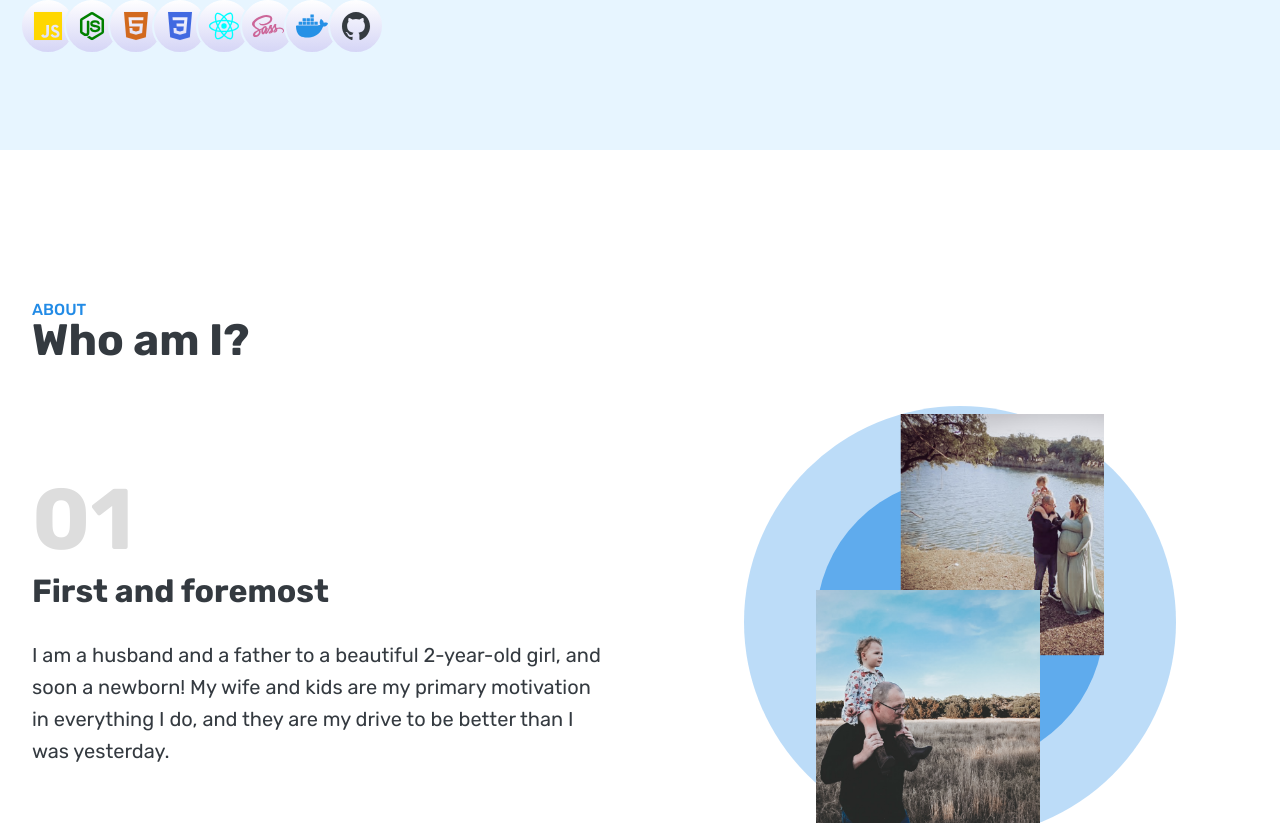
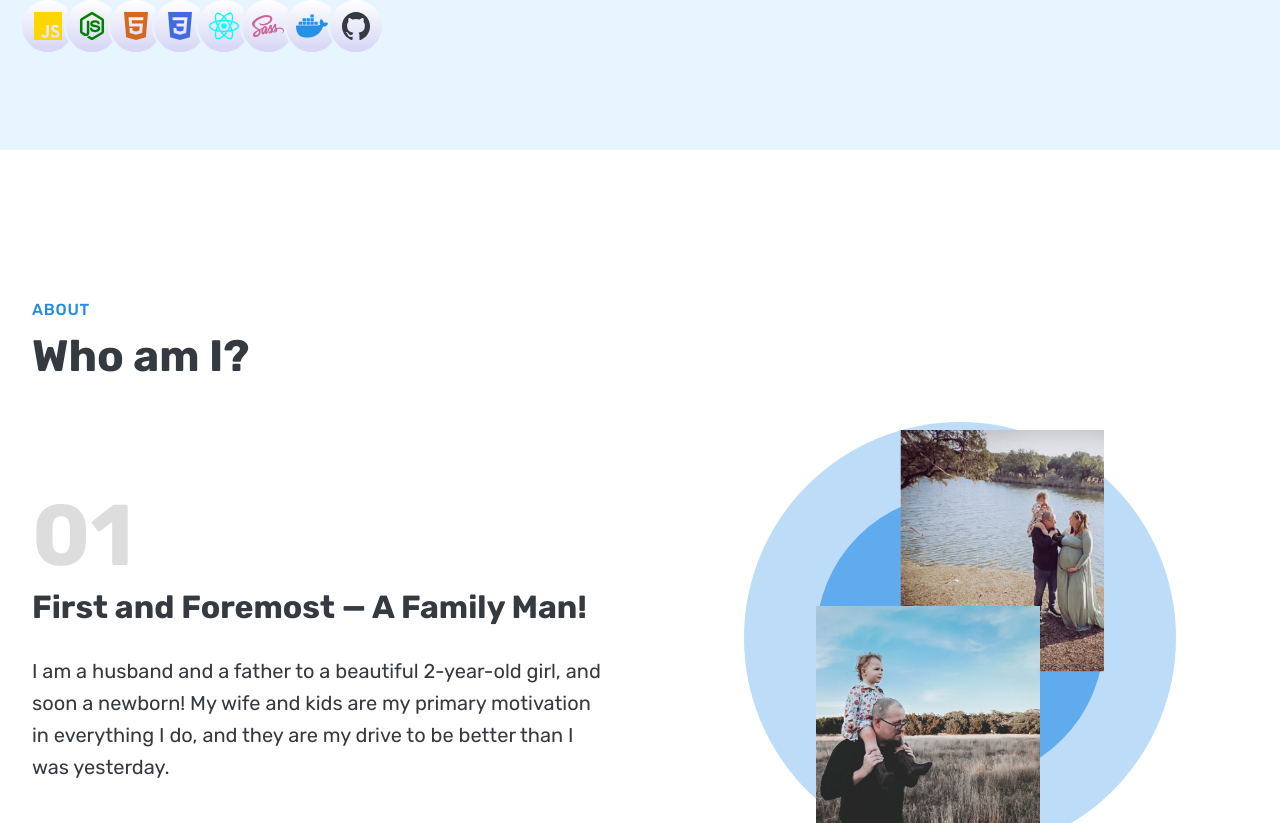
Before and after one commit to MatthewPalmer9/mattpdev, a React (Create React App) app: page / in a window 1280 px wide. Shown: the part 571-1394 px from the top of the page. Built offline with nearby package versions, Linux system fonts and the light colour scheme.

Commit message:
Updated text size and wording in About section.

```diff
--- a/src/components/Header.jsx
+++ b/src/components/Header.jsx
@@ -8,19 +8,19 @@ export default function Header() {
             <nav className="main-nav">
                 <ul className="main-nav-list">
                     <li>
-                        <a class="main-nav-link" href="#about">About</a>
+                        <a className="main-nav-link" href="#about">About</a>
                     </li>
                     <li>
-                        <a class="main-nav-link" href="/">Projects</a>
+                        <a className="main-nav-link" href="/">Projects</a>
                     </li>
                     <li>
-                        <a class="main-nav-link" href="/">Testimonials</a>
+                        <a className="main-nav-link" href="/">Testimonials</a>
                     </li>
                     <li>
-                        <a class="main-nav-link" href="/">Contact</a>
+                        <a className="main-nav-link" href="/">Contact</a>
                     </li>
                     <li>
-                        <a target="_blank" rel="noreferrer" class="main-nav-link nav-cta" href="https://docs.google.com/document/d/12wxIOwUbB73DCBfDr88eU5zr6fRSz4whHWNun1hgeVs">
+                        <a target="_blank" rel="noreferrer" className="main-nav-link nav-cta" href="https://docs.google.com/document/d/12wxIOwUbB73DCBfDr88eU5zr6fRSz4whHWNun1hgeVs">
                             Resume
                             <div className="icon">
                                 <ion-icon name="exit-outline"></ion-icon>
--- a/src/components/about/About.jsx
+++ b/src/components/about/About.jsx
@@ -5,11 +5,11 @@ export default function About() {
         <section id="about" className="section-about">
             <div className="container">
                 <p className="about-label">ABOUT</p>
-                <h2 class="heading-secondary">Who am I?</h2>
+                <h2 className="heading-secondary">Who am I?</h2>
                 <div className="grid-two-cols mg-top center-v">
                     <div className="about-text-container">
                         <p className="number">01</p>
-                        <h3>First and foremost</h3>
+                        <h3>First and Foremost &mdash; A Family Man!</h3>
                         <p className="about-description">
                             I am a husband and a father to a beautiful 2-year-old girl, and soon a newborn! My wife and kids are my
                             primary motivation in everything I do, and they are my drive to be better than I was yesterday.
--- a/src/components/hero/SectionHero.jsx
+++ b/src/components/hero/SectionHero.jsx
@@ -51,7 +51,7 @@ export default function SectionHero() {
                             <div className="brand">
                                 HOVER ME LLC
                             </div>
-                            <ul class="box-list">
+                            <ul className="box-list">
                                 <li className="box-list-item">.mattpdev()</li>
                                 <li className="box-list-item">.loves()</li>
                                 <li className="box-list-item">.to()</li>
--- a/src/index.css
+++ b/src/index.css
@@ -631,6 +631,8 @@ body .section-about .container .about-label {
   font-weight: 500;
   color: var(--BLUE);
   padding-top: 5.6rem;
+  margin-bottom: 1.6rem;
+  letter-spacing: 0.75px;
 }
 
 body .section-about .container .about-text-container .number {
--- a/src/index.scss
+++ b/src/index.scss
@@ -526,6 +526,8 @@ body {
                 font-weight: 500;
                 color: var(--BLUE);
                 padding-top: 5.6rem;
+                margin-bottom: 1.6rem;
+                letter-spacing: 0.75px;
             }
 
             .about-text-container {
```
Also changed, not shown: 2 other files (tests, documents, lock files or other folders).
